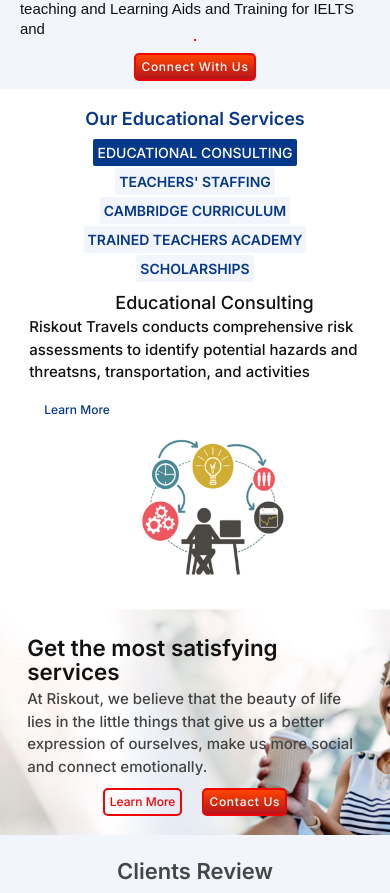
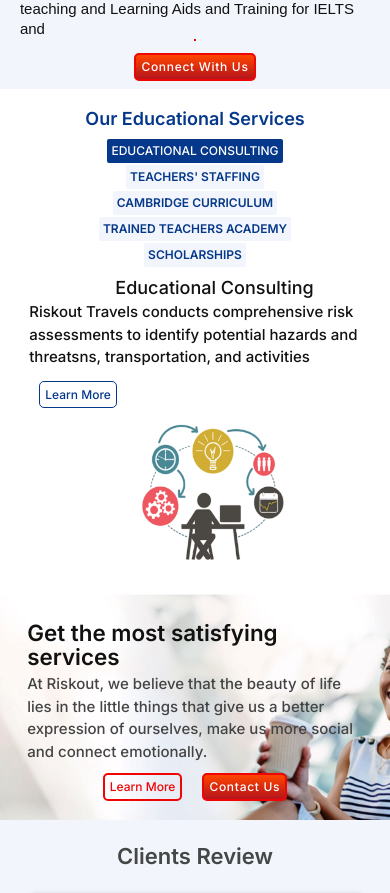
Before and after one commit to VictorKingsHub/consults, a Next.js app: page / in a window 390 px wide. Shown: the part 1160-2053 px from the top of the page. Built offline with nearby package versions, Linux system fonts and the light colour scheme.

Commit message:
home resolution

```diff
--- a/app/components/accordionMenu/AccordionMenu.module.css
+++ b/app/components/accordionMenu/AccordionMenu.module.css
@@ -74,7 +74,7 @@
     text-transform: uppercase;
 
     @media(max-width: 768px) {
-        font-size: 14px;
+        font-size: 12px;
         padding: 3px 4px;
     }
 }
@@ -97,13 +97,10 @@
 
 @media(max-width: 768px) {
     .active {
-        font-size: 14px;
+        font-size: 12px;
         padding: 3px 4px;
     }
-
 }
-
-
 
 .answer {
     height: 30px;
@@ -215,7 +212,7 @@
 
     @media(max-width: 768px) {
         font-size: 12px;
-        border: 1px;
+        border: 1px solid var(--blue);
 }
 }
 
```
